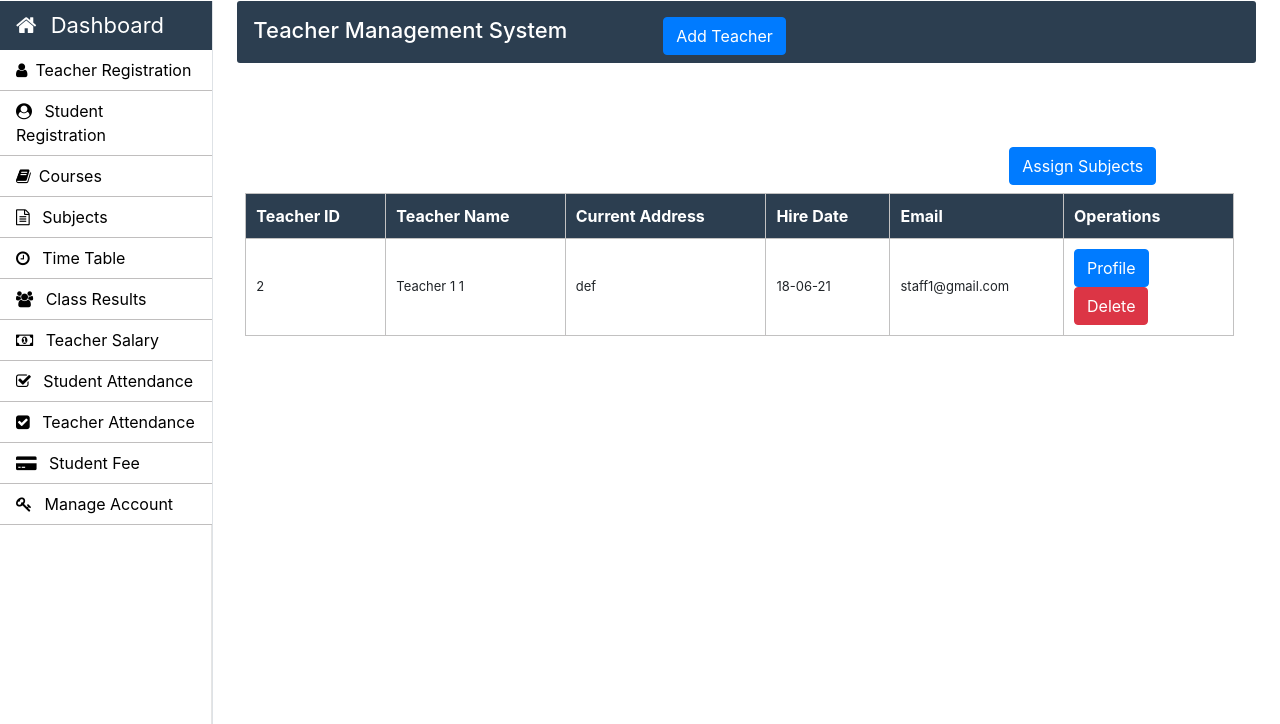
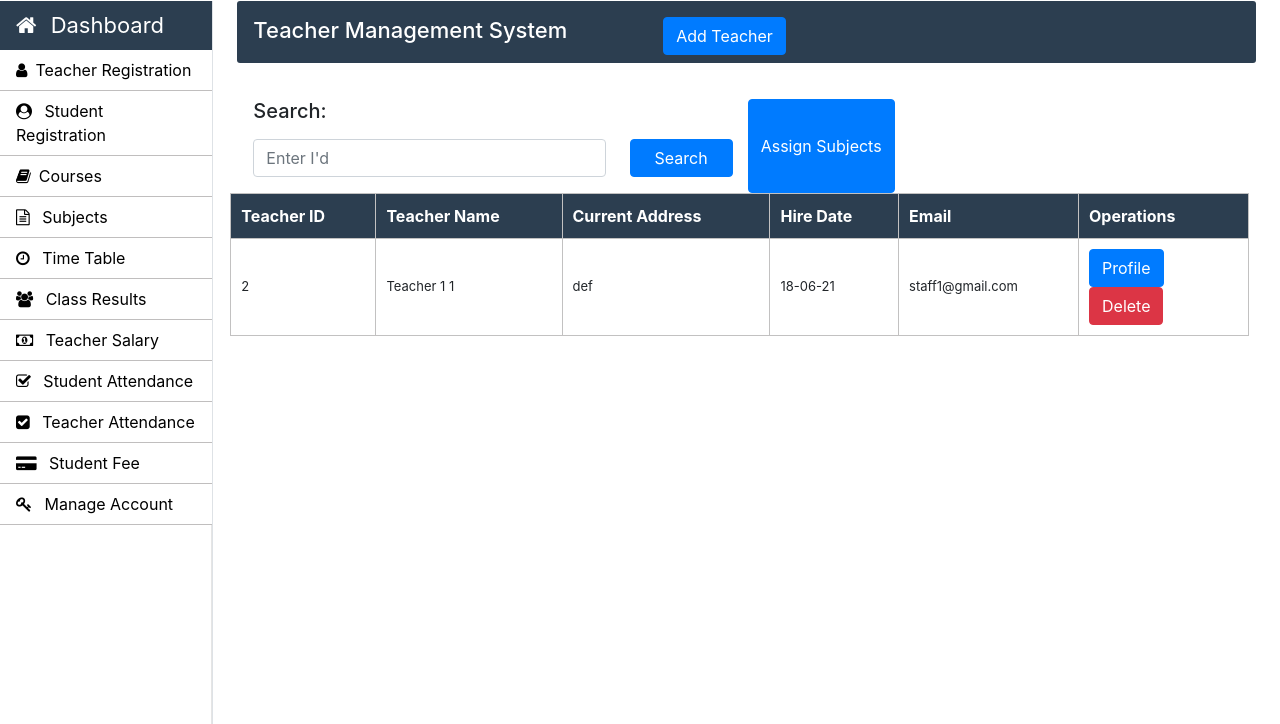
Before and after one commit to BunjanMark/SHOX_1, a PHP site: page /admin/teacher.php in a window 1280 px wide. Shown: the part 76-800 px from the top of the page. Run offline with PHP 8.4, Linux system fonts and the light colour scheme; the visitor is signed in with stand-in values (Sample User, id 1); data comes from the database, SQL or seed files in the repository.

Commit message:
ready nako mag commit magit add -u

```diff
--- a/Admin/student-attendance.php
+++ b/Admin/student-attendance.php
@@ -117,7 +117,7 @@ if (isset($_POST['sub'])) {
 								<?php
 								$i=1;
 								$count=0;
-									$conn=mysqli_connect("localhost","root","","imperial_college");
+									$conn=mysqli_connect("localhost","root","","college");
 
 									if (isset($_POST['submit'])) {
 										$course_code=$_POST['course_code'];
--- a/Admin/student.php
+++ b/Admin/student.php
@@ -239,7 +239,7 @@
 								  		<div class="row">
 											<div class="col-md-4">
 											    <div class="form-group">
-											        <label for="exampleInputEmail1">Prospectus Issude: </label>
+											        <label for="exampleInputEmail1">Prospectus Issued: </label>
 											        <select class="browser-default custom-select" name="prospectus_issued">
 													  <option>Select Option</option>
 													  <option value="Yes">Yes</option>
--- a/Admin/teacher.php
+++ b/Admin/teacher.php
@@ -370,7 +370,19 @@
 					<div class="col-md-12 ml-2">
 						<section class="mt-3">
 							<div class="row">
-								<div class="col-md-3 offset-9 pt-5 mb-2">
+								<div class="col-md-12 ml-2">
+									<div class="row">
+									<div class="col-md-6">
+										<form action="search_student.php" method="post">
+											<div class="form-group">
+												<label for="exampleInputPassword1"><h5>Search:</h5></label>
+												<div class="d-flex">
+													<input type="text" name="search" id="search" class="form form-control" placeholder="Enter I'd">
+													<input class="btn btn-primary px-4 ml-4" type="submit" name="btnSearch" value="Search">
+												</div>
+											</div>
+										</form>
+									</div>
 									<!-- Large modal -->
 									<button type="button" class="btn btn-primary" data-toggle="modal" data-target=".bd-example-modal-lg1">Assign Subjects</button>
 									<div class="modal fade bd-example-modal-lg1" tabindex="-1" role="dialog" aria-labelledby="myLargeModalLabel" aria-hidden="true">
```
